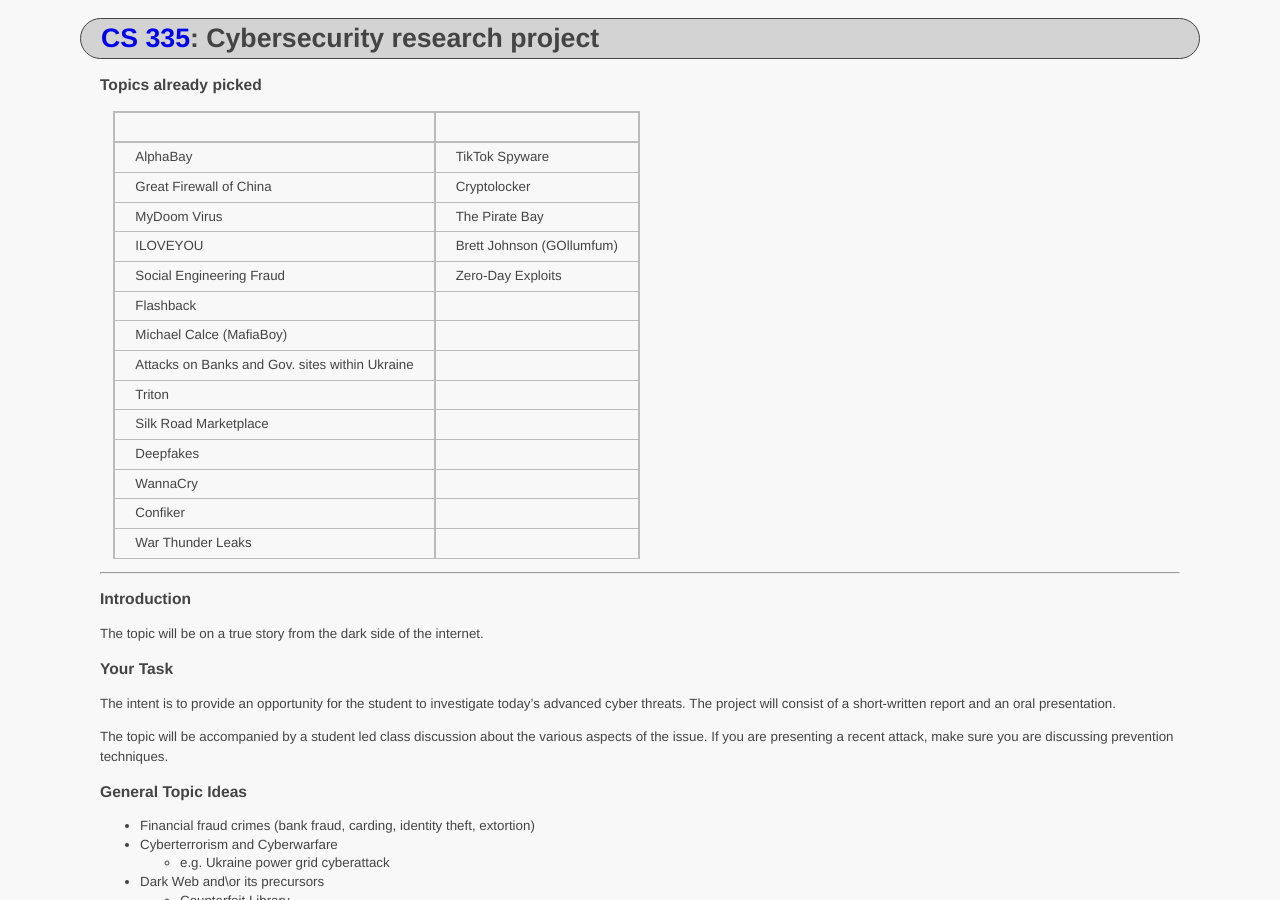
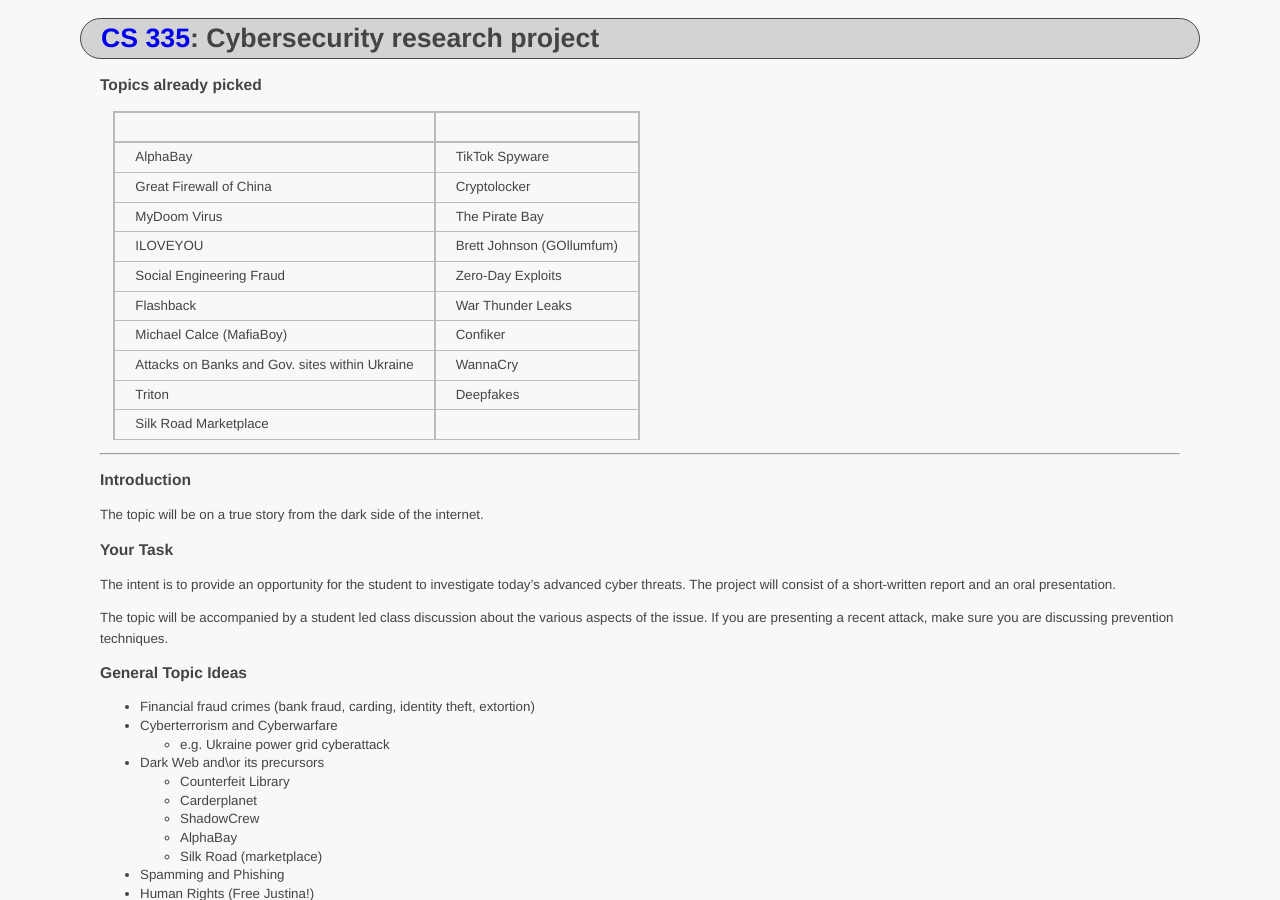
Before and after one commit to ycpcs/cs335-spring2023, a Jekyll site: the page built from assignments/cybercrime.md, in a window 1280 px wide and 900 px high. Built offline with Jekyll 4.4.1, drawn with Linux system fonts in a browser that asks for light colours.

Commit message:
update topics

```diff
--- a/assignments/cybercrime.md
+++ b/assignments/cybercrime.md
@@ -13,15 +13,11 @@ Great Firewall of China | Cryptolocker
 MyDoom Virus | The Pirate Bay
 ILOVEYOU | Brett Johnson (GOllumfum)
 Social Engineering Fraud | Zero-Day Exploits
-Flashback |
-Michael Calce (MafiaBoy) |
-Attacks on Banks and Gov. sites within Ukraine |
-Triton |
+Flashback | War Thunder Leaks
+Michael Calce (MafiaBoy) | Confiker
+Attacks on Banks and Gov. sites within Ukraine | WannaCry
+Triton | Deepfakes
 Silk Road Marketplace |
-Deepfakes |
-WannaCry |
-Confiker |
-War Thunder Leaks |
 
 ---------
 
```
